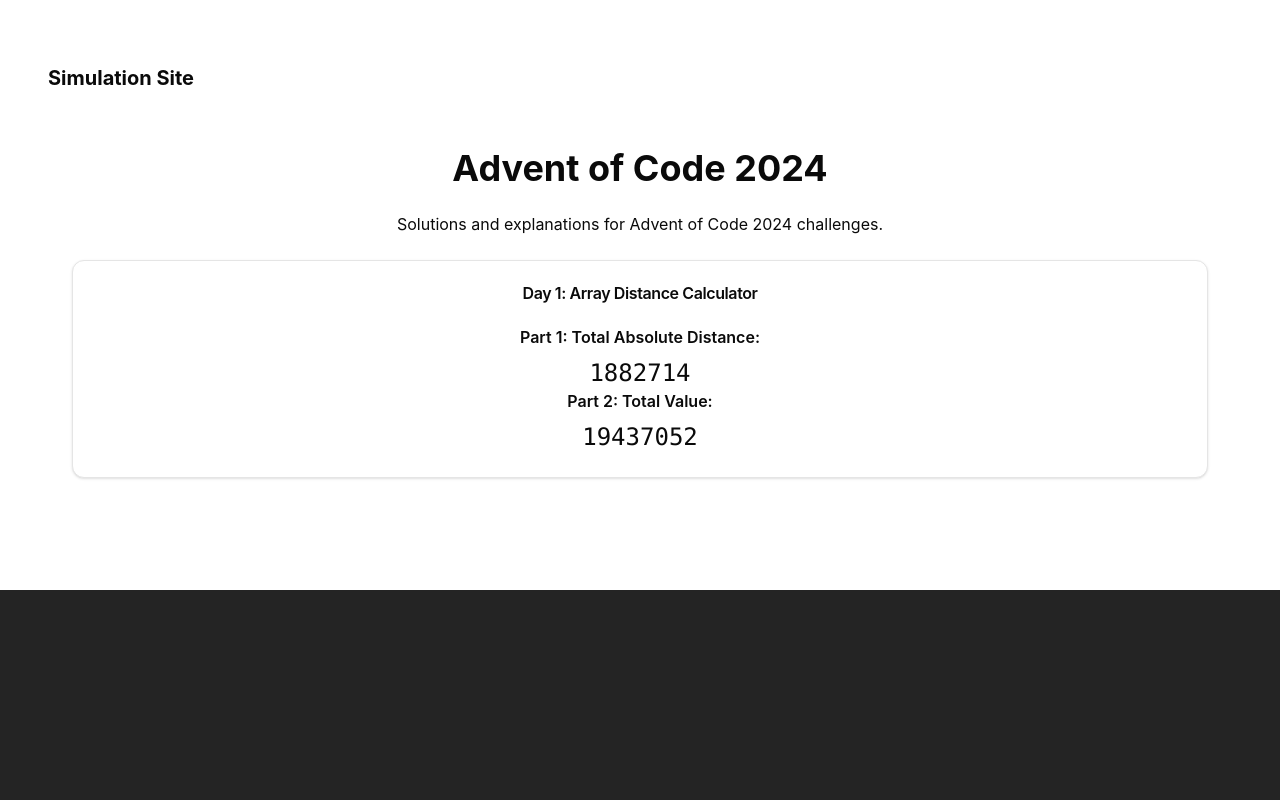
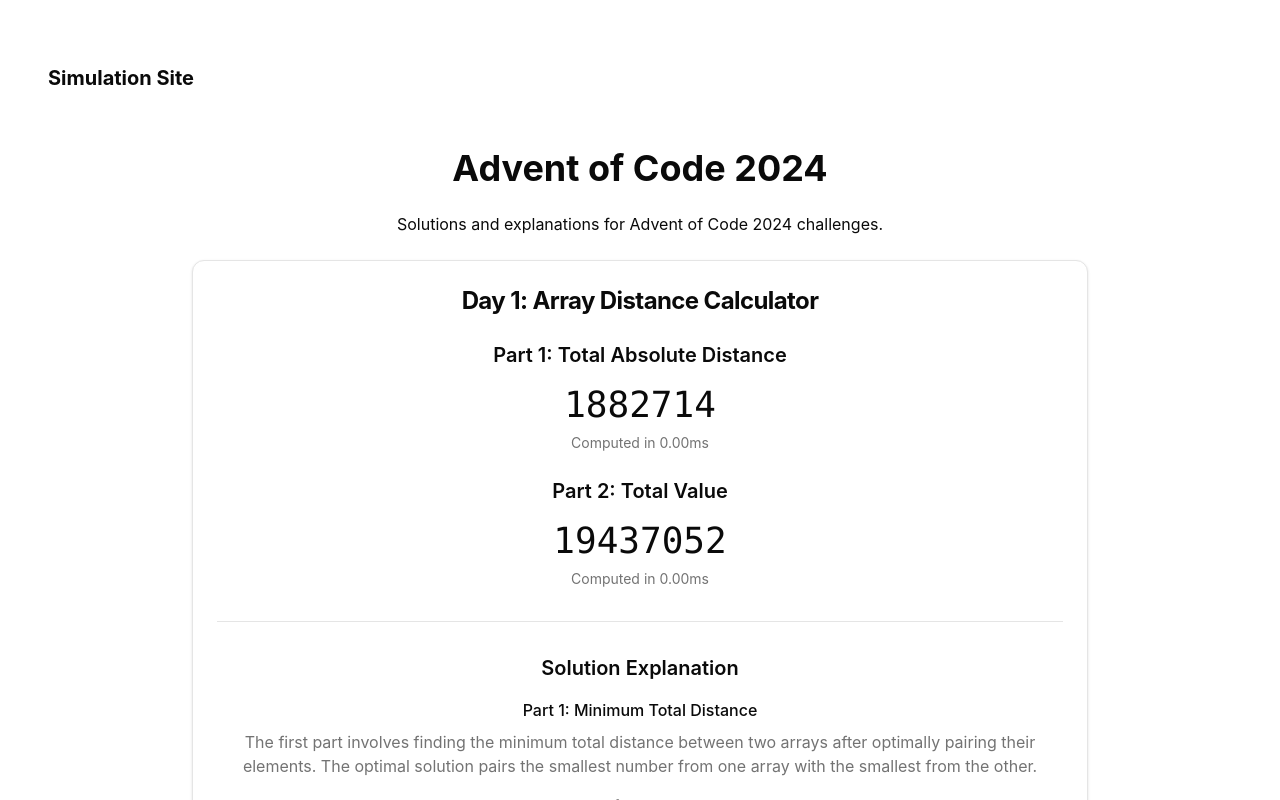
Before and after one commit to jzeiders/simulation-site, a React (Vite) app in the folder simulation-sites/: page /simulation-site/advent2024 in a window 1280 px wide. Shown: the top 800 px of the page. Built offline with nearby package versions, Linux system fonts and the light colour scheme.

Commit message:
the solution card

```diff
--- a/simulation-sites/package.json
+++ b/simulation-sites/package.json
@@ -14,6 +14,7 @@
   },
   "dependencies": {
     "@radix-ui/react-label": "^2.1.0",
+    "@radix-ui/react-separator": "^1.1.0",
     "@radix-ui/react-slot": "^1.1.0",
     "@tanstack/react-router": "^1.85.0",
     "@types/recharts": "^1.8.29",
@@ -29,6 +30,7 @@
   },
   "devDependencies": {
     "@eslint/js": "^9.15.0",
+    "@tailwindcss/typography": "^0.5.15",
     "@tanstack/router-vite-plugin": "^1.84.4",
     "@types/node": "^22.10.1",
     "@types/react": "^18.3.12",
--- /dev/null
+++ b/simulation-sites/src/components/ui/separator.tsx
@@ -0,0 +1,29 @@
+import * as React from "react"
+import * as SeparatorPrimitive from "@radix-ui/react-separator"
+
+import { cn } from "@/lib/utils"
+
+const Separator = React.forwardRef<
+  React.ElementRef<typeof SeparatorPrimitive.Root>,
+  React.ComponentPropsWithoutRef<typeof SeparatorPrimitive.Root>
+>(
+  (
+    { className, orientation = "horizontal", decorative = true, ...props },
+    ref
+  ) => (
+    <SeparatorPrimitive.Root
+      ref={ref}
+      decorative={decorative}
+      orientation={orientation}
+      className={cn(
+        "shrink-0 bg-border",
+        orientation === "horizontal" ? "h-[1px] w-full" : "h-full w-[1px]",
+        className
+      )}
+      {...props}
+    />
+  )
+)
+Separator.displayName = SeparatorPrimitive.Root.displayName
+
+export { Separator }
--- a/simulation-sites/src/pages/aoc/Day1/Day1.tsx
+++ b/simulation-sites/src/pages/aoc/Day1/Day1.tsx
@@ -1,17 +1,14 @@
 import day1Input from './input.txt?raw'
+import { Solution, runSolution } from '../common/SolutionRunner'
+import { SolutionCard } from '../common/SolutionCard'
+
 interface NumberPair {
     left: number;
     right: number;
 }
 
-interface ProcessedResult {
-    sortedLeft: number[];
-    sortedRight: number[];
-    totalDistance: number;
-}
-
-// Function to parse the content into pairs of numbers
-function parseContent(content: string): NumberPair[] {
+const solution: Solution<NumberPair[], number> = {
+    parseInput: (content: string): NumberPair[] => {
         return content
             .trim()
             .split('\n')
@@ -19,46 +16,50 @@
                 const [left, right] = line.trim().split(/\s+/).map(Number);
                 return { left, right };
             });
-}
+    },
 
-// Function to sort arrays and calculate absolute distance sum
-function calculateDistanceSum(pairs: NumberPair[]): ProcessedResult {
+    part1: (pairs: NumberPair[]): number => {
         const sortedLeft = pairs.map(p => p.left).sort((a, b) => a - b);
         const sortedRight = pairs.map(p => p.right).sort((a, b) => a - b);
 
-    const totalDistance = sortedLeft.reduce((sum, val, index) => {
+        return sortedLeft.reduce((sum, val, index) => {
             return sum + Math.abs(val - sortedRight[index]);
         }, 0);
+    },
 
-    return {
-        sortedLeft,
-        sortedRight,
-        totalDistance
-    };
+    part2: (pairs: NumberPair[]): number => {
+        const valueCounts = new Map<number, number>();
+        for (const pair of pairs) {
+            valueCounts.set(pair.right, (valueCounts.get(pair.right) || 0) + 1);
         }
 
-function calculatePart2(pairs: NumberPair[]) {
-    const valueCounts = new Map<number, number>()
+        return pairs.reduce((sum, pair) => {
+            return sum + pair.left * (valueCounts.get(pair.left) || 0);
+        }, 0);
+    },
 
-    for (const pair of pairs) {
-        valueCounts.set(pair.right, (valueCounts.get(pair.right) || 0) + 1)
+    explanation: {
+        part1: "The first part involves finding the minimum total distance between two arrays after optimally pairing their elements. The optimal solution pairs the smallest number from one array with the smallest from the other.",
+        steps: [
+            "Sort both arrays in ascending order",
+            "Pair elements at the same indices",
+            "Calculate the sum of absolute differences between pairs",
+            "For each number in the left array, multiply it by its count in the right array",
+            "Sum all these products for the final result"
+        ]
     }
+};
 
-    let value = 0;
-    for (const pair of pairs) {
-        value += pair.left * (valueCounts.get(pair.left) || 0)
+export function Day1() {
+    const { part1, part2 } = runSolution(solution, day1Input);
+
+    return (
+        <SolutionCard
+            day={1}
+            title="Array Distance Calculator"
+            part1={part1}
+            part2={part2}
+            explanation={solution.explanation}
+        />
+    );
 }
-
-    return value
-}
-
-
-export function getDay1Answer() {
-    const data = parseContent(day1Input)
-    const result = calculateDistanceSum(data)
-
-    return {
-        part1: result.totalDistance,
-        part2: calculatePart2(data)
-    }
-}
--- /dev/null
+++ b/simulation-sites/src/pages/aoc/common/SolutionCard.tsx
@@ -0,0 +1,70 @@
+import { Card, CardContent, CardHeader, CardTitle } from "@/components/ui/card"
+import { Separator } from "@/components/ui/separator"
+
+interface SolutionCardProps {
+  day: number
+  title: string
+  part1: {
+    result: string
+    runtime: string
+  }
+  part2: {
+    result: string
+    runtime: string
+  }
+  explanation: {
+    part1: string
+    steps: string[]
+  }
+}
+
+export function SolutionCard({ day, title, part1, part2, explanation }: SolutionCardProps) {
+  return (
+    <Card className="w-full max-w-4xl mx-auto">
+      <CardHeader>
+        <CardTitle className="text-2xl font-bold">
+          Day {day}: {title}
+        </CardTitle>
+      </CardHeader>
+      <CardContent className="space-y-8">
+        <div className="space-y-6">
+          <div>
+            <h3 className="text-xl font-semibold mb-4">Part 1: Total Absolute Distance</h3>
+            <div className="text-center">
+              <div className="text-4xl font-mono mb-2">{part1.result}</div>
+              <div className="text-sm text-muted-foreground">Computed in {part1.runtime}</div>
+            </div>
+          </div>
+
+          <div>
+            <h3 className="text-xl font-semibold mb-4">Part 2: Total Value</h3>
+            <div className="text-center">
+              <div className="text-4xl font-mono mb-2">{part2.result}</div>
+              <div className="text-sm text-muted-foreground">Computed in {part2.runtime}</div>
+            </div>
+          </div>
+        </div>
+
+        <Separator />
+
+        <div className="space-y-4">
+          <h3 className="text-xl font-semibold">Solution Explanation</h3>
+          <div className="space-y-4">
+            <div>
+              <h4 className="font-medium mb-2">Part 1: Minimum Total Distance</h4>
+              <p className="text-muted-foreground">{explanation.part1}</p>
+            </div>
+            <div>
+              <div className="font-medium mb-2">The solution follows these steps:</div>
+              <ul className="list-decimal list-inside space-y-2">
+                {explanation.steps.map((step, index) => (
+                  <li key={index} className="text-muted-foreground">{step}</li>
+                ))}
+              </ul>
+            </div>
+          </div>
+        </div>
+      </CardContent>
+    </Card>
+  )
+}
--- /dev/null
+++ b/simulation-sites/src/pages/aoc/common/SolutionRunner.ts
@@ -0,0 +1,38 @@
+export interface Solution<T, R> {
+  parseInput: (input: string) => T;
+  part1: (input: T) => R;
+  part2: (input: T) => R;
+  explanation: {
+    part1: string;
+    steps: string[];
+  };
+}
+
+export interface SolutionResult {
+  result: string;
+  runtime: string;
+}
+
+export function runSolution<T, R>(
+  solution: Solution<T, R>,
+  input: string
+): { part1: SolutionResult; part2: SolutionResult } {
+  const parsedInput = solution.parseInput(input);
+
+  const runPart = (solutionFn: (input: T) => R): SolutionResult => {
+    const startTime = performance.now();
+    const result = solutionFn(parsedInput);
+    const endTime = performance.now();
+    const runtime = (endTime - startTime).toFixed(2);
+
+    return {
+      result: result?.toString() ?? "",
+      runtime: `${runtime}ms`,
+    };
+  };
+
+  return {
+    part1: runPart(solution.part1),
+    part2: runPart(solution.part2),
+  };
+}
--- a/simulation-sites/src/routes/advent2024.tsx
+++ b/simulation-sites/src/routes/advent2024.tsx
@@ -1,36 +1,17 @@
 import { createFileRoute } from '@tanstack/react-router'
-import { Card, CardContent, CardHeader, CardTitle } from "@/components/ui/card"
-import { getDay1Answer } from '@/pages/aoc/Day1/Day1'
+import { Day1 } from '@/pages/aoc/Day1/Day1'
+
 export const Route = createFileRoute('/advent2024')({
   component: AdventOfCode2024,
 })
 
 function AdventOfCode2024() {
-  const result = getDay1Answer()
-
-
   return (
     <div className="p-6">
       <h1 className="text-4xl font-bold mb-6">Advent of Code 2024</h1>
       <p className="mb-6">Solutions and explanations for Advent of Code 2024 challenges.</p>
 
-      <Card className="mb-6">
-        <CardHeader>
-          <CardTitle>Day 1: Array Distance Calculator</CardTitle>
-        </CardHeader>
-        <CardContent>
-            <div className="space-y-4">
-              <div>
-                <h3 className="font-semibold mb-2">Part 1: Total Absolute Distance:</h3>
-                <p className="text-2xl font-mono">{result.part1}</p>
-              </div>
-            </div>
-            <div>
-              <h3 className="font-semibold mb-2">Part 2: Total Value:</h3>
-              <p className="text-2xl font-mono">{result.part2}</p>
-            </div>
-        </CardContent>
-      </Card>
+      <Day1 />
     </div>
   )
 }
--- a/simulation-sites/tailwind.config.js
+++ b/simulation-sites/tailwind.config.js
@@ -50,8 +50,32 @@
                     '4': 'hsl(var(--chart-4))',
                     '5': 'hsl(var(--chart-5))'
                 }
-  		}
+            },
+            typography: {
+                DEFAULT: {
+                    css: {
+                        maxWidth: '100%',
+                        color: 'hsl(var(--foreground))',
+                        '--tw-prose-headings': 'hsl(var(--foreground))',
+                        '--tw-prose-body': 'hsl(var(--foreground))',
+                        '--tw-prose-bold': 'hsl(var(--foreground))',
+                        '--tw-prose-quotes': 'hsl(var(--foreground))',
+                        '--tw-prose-code': 'hsl(var(--foreground))',
+                        '--tw-prose-hr': 'hsl(var(--border))',
+                        '--tw-prose-links': 'hsl(var(--foreground))',
+                        '--tw-prose-counters': 'hsl(var(--muted-foreground))',
+                        '--tw-prose-bullets': 'hsl(var(--muted-foreground))',
+                        '--tw-prose-quote-borders': 'hsl(var(--border))',
+                        '--tw-prose-captions': 'hsl(var(--muted-foreground))',
+                        '--tw-prose-th-borders': 'hsl(var(--border))',
+                        '--tw-prose-td-borders': 'hsl(var(--border))',
+                    },
+                },
+            },
         }
     },
-  plugins: [require("tailwindcss-animate")],
+    plugins: [
+        require("tailwindcss-animate"),
+        require("@tailwindcss/typography")
+    ],
 }
```
Also changed, not shown: 1 other file (tests, documents, lock files or other folders). Lines whose indentation alone changed are shown as unchanged.
